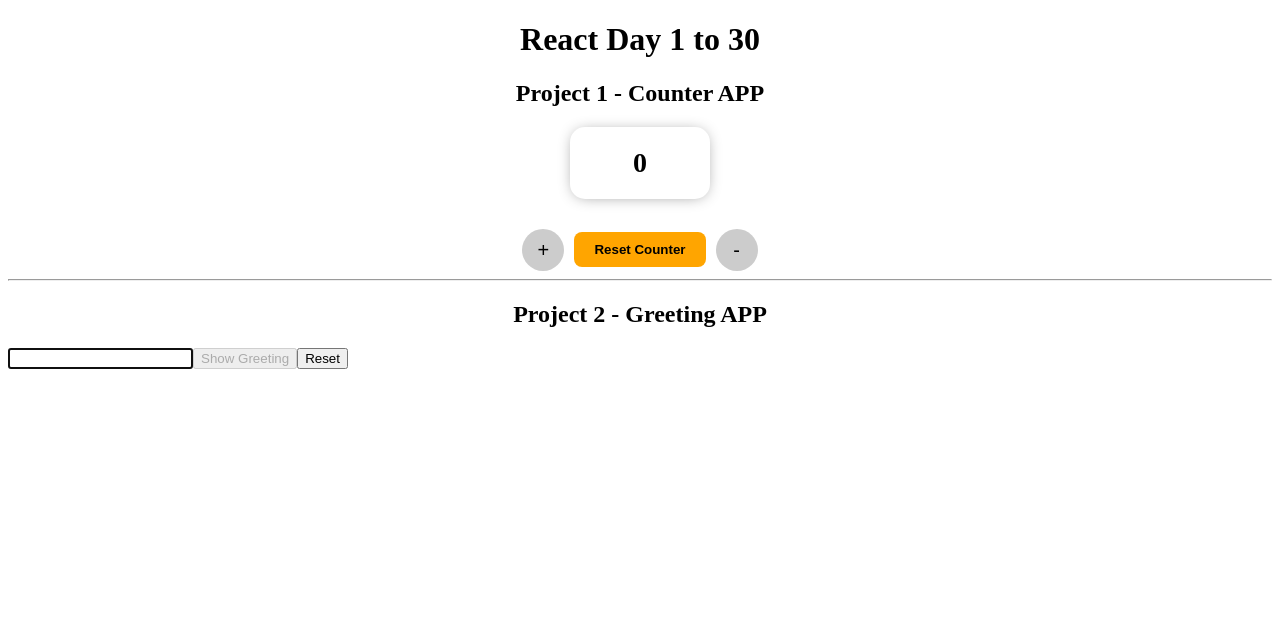
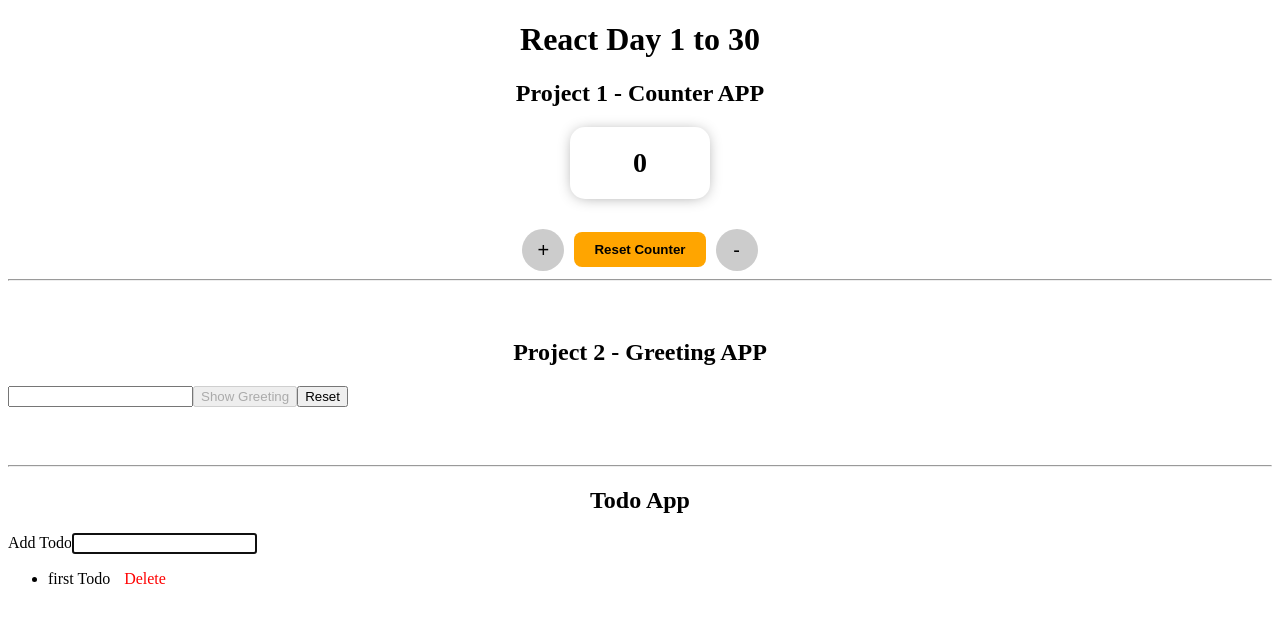
Before and after one commit to dhankhardeepak/React-Day-1-to-30, a React (Vite) app: page / in a window 1280 px wide. Shown: the top 622 px of the page. Built offline with nearby package versions, Linux system fonts and the light colour scheme.

Commit message:
comitting Day 3

```diff
--- a/src/App.jsx
+++ b/src/App.jsx
@@ -1,5 +1,6 @@
 import Counter from "./components/Counter"
 import Greeting from "./components/Greeting"
+import Todo from "./components/Todo"
 
 function App() {
 
@@ -11,10 +12,17 @@
         <Counter />
       </div>
       <hr />
-      <div>
+      <div style={{padding:"30px 0 50px"}}>
         <h2 style={{textAlign:"center"}}>Project 2 - Greeting APP</h2>
         <Greeting />
       </div>
+
+      <hr />
+      <div>
+        <h2 style={{textAlign:"center"}}>Todo App</h2>
+        <Todo />
+      </div>
+
     </>
   )
 }
--- a/src/components/Greeting.jsx
+++ b/src/components/Greeting.jsx
@@ -10,7 +10,7 @@
   }
 
   useEffect(() => {
-    inputref.current.focus();
+    //inputref.current.focus();
   }, [])
   return (
     <div>
--- /dev/null
+++ b/src/components/Todo.jsx
@@ -0,0 +1,59 @@
+import React, { useEffect, useRef, useState } from 'react'
+
+const Todo = () => {
+    const [inputVal, setInputVal] = useState('');
+    const [todoList, setTodoList] = useState(['first Todo']);
+    const [error, setError] = useState(null);
+    const inputRef = useRef()
+
+    const onTodoSubmit = (e) => {
+        e.preventDefault();
+        if (inputVal == '') {
+            setError("Please fill the input value first.");
+            return;
+        }
+        const todoCopy = [...todoList];
+        todoCopy.push(inputVal);
+        setTodoList(todoCopy);
+        setInputVal('')
+    }
+
+    const deleteTodo = (id) => {
+        console.log(id)
+        const todoCopy = [...todoList];
+        const todoFiltered = todoCopy.filter((val, idx) => {
+            return idx != id;
+        })
+        setTodoList(todoFiltered);
+    }
+    useEffect(() => {
+        inputRef.current.focus();
+    }, [])
+
+    return (
+        <div>
+            <form onSubmit={onTodoSubmit}>
+                <label htmlFor='todo'>Add Todo</label>
+                <input
+                    name='todo'
+                    ref={inputRef}
+                    value={inputVal}
+                    onChange={(e) => {
+                        setInputVal(e.target.value);
+                        setError('')
+                    }} />
+                    {error ? <span style={{ color: "red" }}>{error}</span> : null}
+            </form>
+
+            {todoList && todoList.length ? <div>
+                <ul>
+                    {todoList.map((listItem, id) => (
+                        <li key={id}>{listItem} <span style={{ color: "red", marginLeft: "10px" }} onClick={() => deleteTodo(id)}>Delete</span></li>
+                    ))}
+                </ul>
+            </div> : <p>No List To show here...Please add some Todo's</p>}
+        </div>
+    )
+}
+
+export default Todo
```
